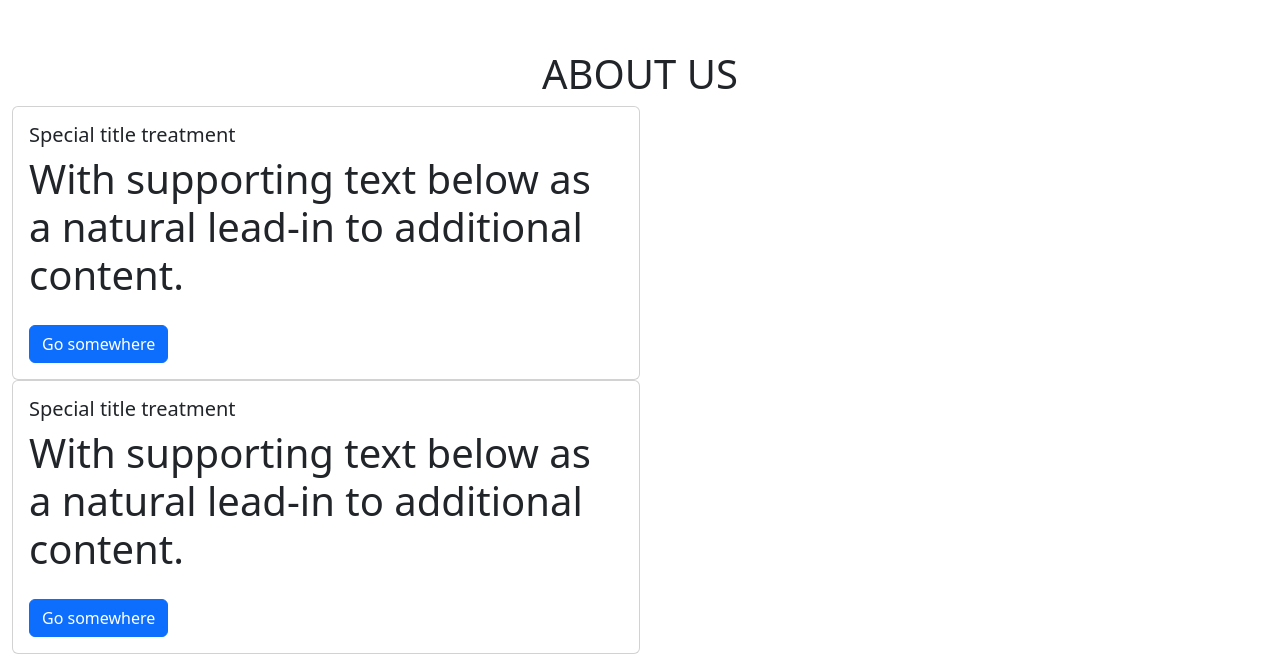
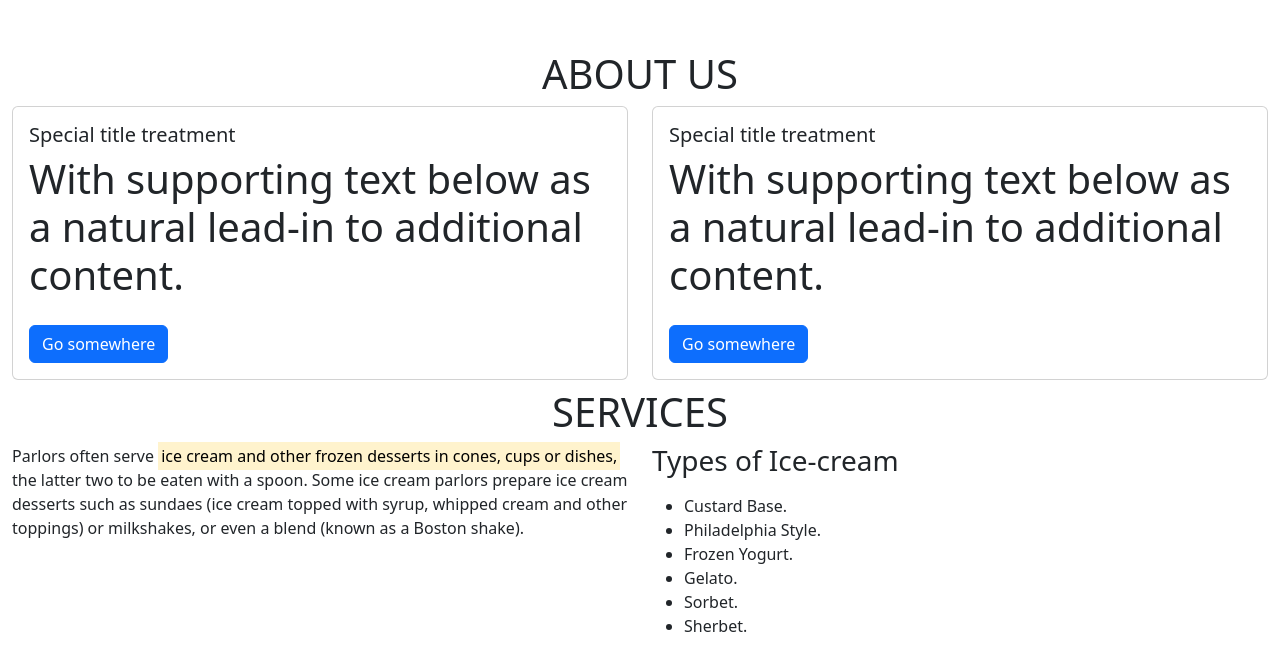
Before and after one commit to TaslimAnjumZisan/ScoopTab2, a plain HTML site: page index.html in a window 1280 px wide. Shown: the part 721-1377 px from the top of the page. Drawn offline with nearby package versions, Linux system fonts and the light colour scheme; files whose address does not match are found by name.

Commit message:
row responsive done

```diff
--- a/index.html
+++ b/index.html
@@ -71,7 +71,7 @@
 <section>
 <div id="About">
 <h1 class="text-center text-uppercase">About us<h1>
-<div class="">
+<div class="row">
   <div class="col-sm-6">
     <div class="card">
       <div class="card-body">
```
